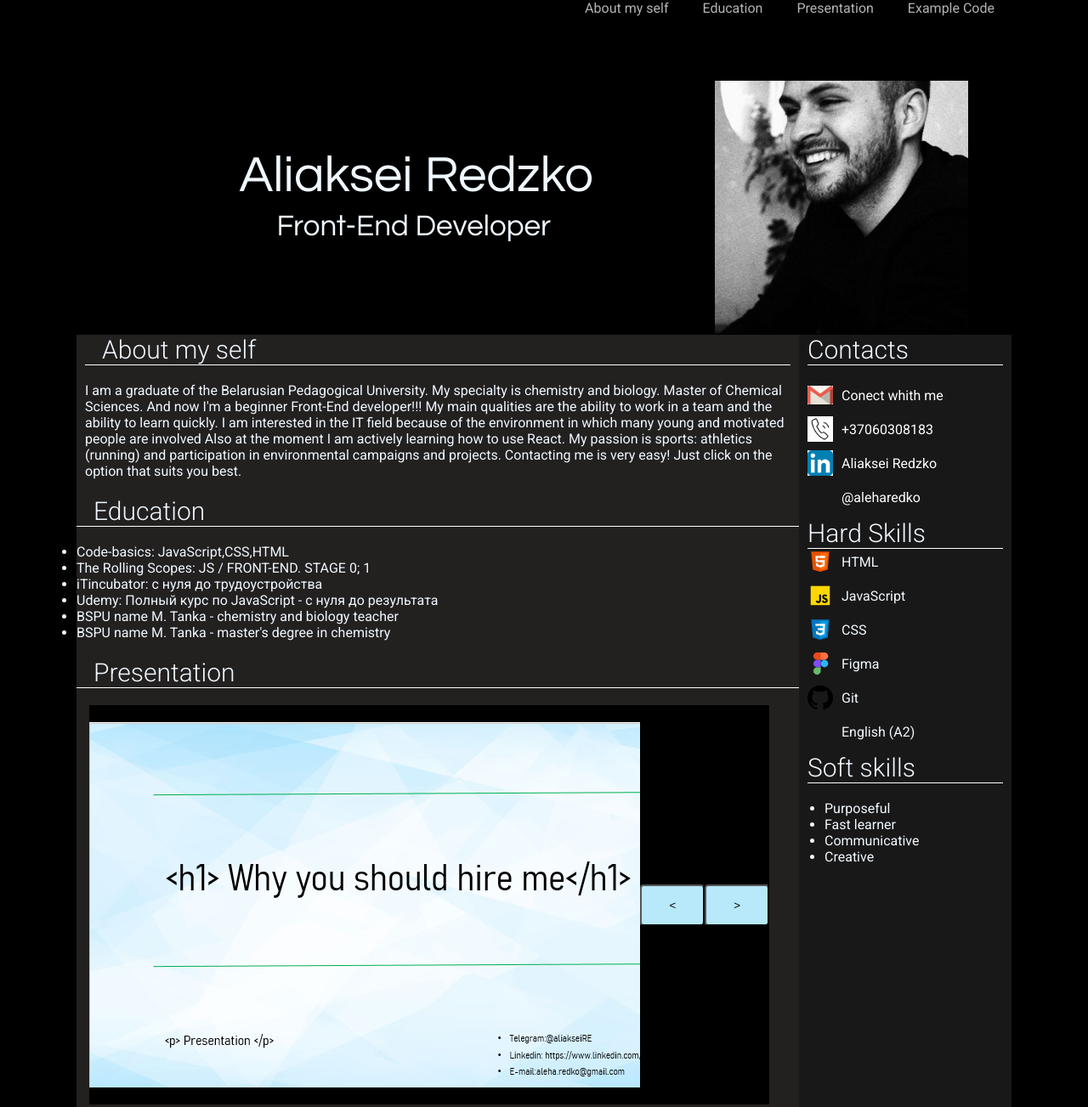
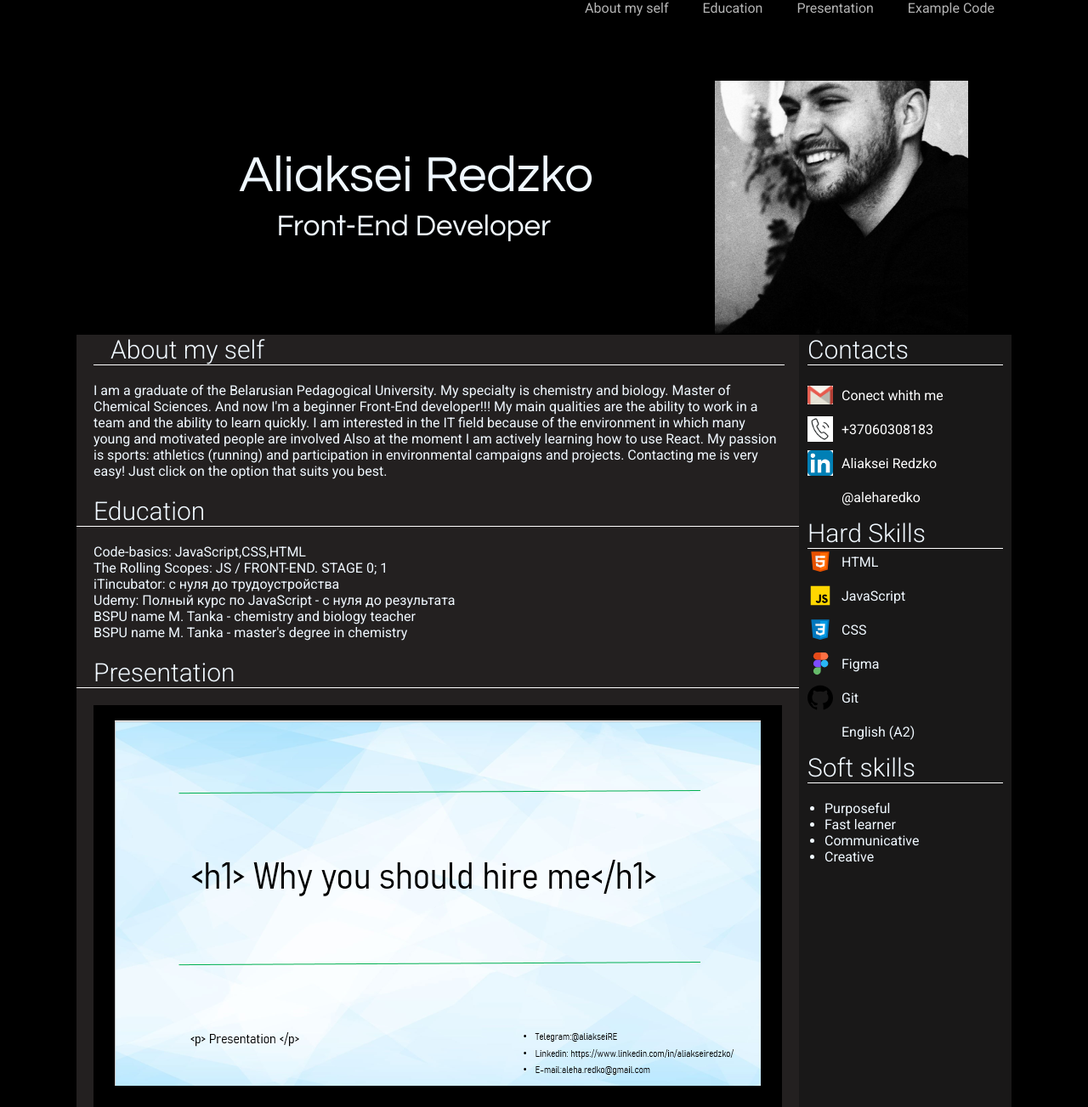
Before and after one commit to aleharedko/-portfolioAaliakseRedzkoFerst, a plain HTML site: page index.html in a window 1280 px wide. Shown: the top 1303 px of the page at 85% size. Drawn offline with Linux system fonts and the light colour scheme.

Commit message:
fixed section Presentation

```diff
--- a/style.css
+++ b/style.css
@@ -192,8 +192,8 @@ h2 {
 }
 
 .mainInformationContainer {
-    margin-left: 10px;
-    margin-right: 10px;
+    margin-left: 20px;
+    margin-right: 2%;
 
 }
 
@@ -253,6 +253,11 @@ h2 {
     padding-left: 20px;
 }
 
+.educationList{
+    list-style-type: none;
+    margin-left: 20px;
+}
+
 .exampleCodBackspace {
     background-color: black;
     height: auto;
@@ -307,12 +312,14 @@ h2 {
 }
 
 .sliderContainer {
-    width: 800px;
-    height: 470px;
+    width: 810px;
+    height: 550px;
     background-color: black;
-    margin: 15px;
+    margin: 20px;
     display: flex;
-    justify-content: space-around;
+    flex-wrap: wrap;
+    flex-direction: row;
+    justify-content: center;
     align-items: center;
 }
 
```
